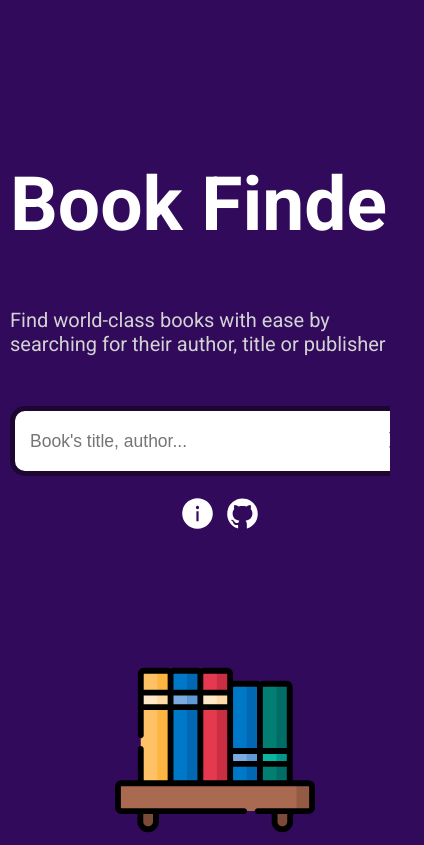
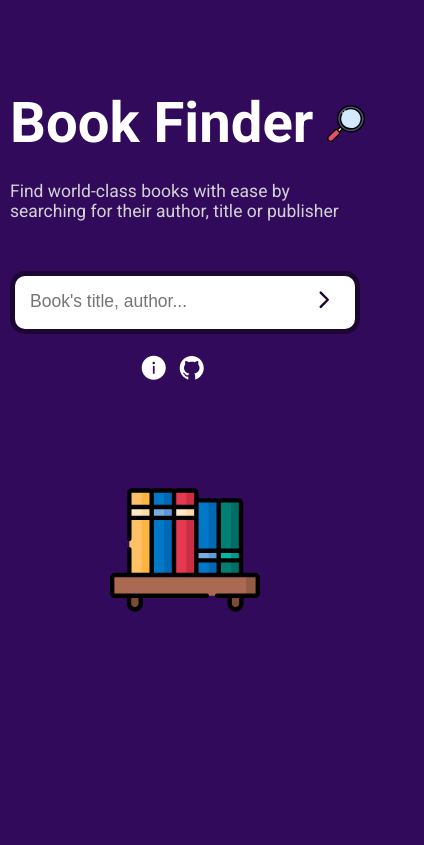
Before and after one commit to lucasmsa/book-finder-app, a React (Create React App) app: page / in a window 390 px wide. Shown: the whole page, 424 px wide, since content can reach past the window. Built offline with nearby package versions, Linux system fonts and the light colour scheme.

Commit message:
refine responsiveness

```diff
--- a/src/components/Books/styles.ts
+++ b/src/components/Books/styles.ts
@@ -4,9 +4,13 @@ import { tint } from 'polished'
 export const BookCard = styled.div`
 
   transition: margin-right 0.5s;
+
+
   &:hover {
     margin-right: -20px;
   }
+
+
   text-decoration: none;
   font-family: 'Roboto', sans-serif;
   background: #4B148B;
@@ -25,6 +29,12 @@ export const BookCard = styled.div`
   align-content: center;
   margin-bottom: 10px;
 
+  @media only screen and (max-width: 493px) {
+    max-width: 240px;
+    max-height: 400px;
+    padding-bottom: 20px;
+  }
+
   @media only screen and (max-width: 940px) {
     transform: translateY(-200px);
     transform: translateX(60px);
@@ -36,6 +46,7 @@ export const BookCard = styled.div`
     margin: 0 20px 30px 20px;
     transform: translateY(0.01px);
     border: 1px solid white;
+
   }
 
   h2 {
@@ -45,6 +56,10 @@ export const BookCard = styled.div`
     font-size: 25px;
     font-weight: bold;
     color: white;
+
+    @media only screen and (max-width: 493px) {
+      font-size: 21.5px;
+    }
   }
 
   p {
@@ -58,9 +73,17 @@ export const BookCard = styled.div`
     &:last-child {
         margin-bottom: 10px;
     }
+
+    @media only screen and (max-width: 493px) {
+      font-size: 16px;
+    }
   }
 
   a {
+
+    @media only screen and (max-width: 493px) {
+      font-size: 17.5px;
+    }
     font-size: 20px;
     position: absolute;
     color: #E7BD3D;
--- a/src/pages/Home/styles.ts
+++ b/src/pages/Home/styles.ts
@@ -8,7 +8,12 @@ interface BookCardProps {
 
 export const Container = styled.div`
   margin-top: 100px;
-  min-width: 540px;
+  min-width: 414px;
+
+
+  @media only screen and (max-width: 493px) {
+      margin-top: 30px;
+  }
 
   h1 {
     font-family: 'Roboto', sans-serif;
@@ -16,9 +21,17 @@ export const Container = styled.div`
     font-size: 75px;
     color: white;
     flex: 1;
+
+    @media only screen and (max-width: 493px) {
+      font-size: 56.25px;
+    }
     img {
       width: 50px;
       height: 50px;
+      @media only screen and (max-width: 493px) {
+        width: 37.5px;
+        height: 37.5px;
+      }
       margin-left: 0px;
     }
   }
@@ -29,6 +42,11 @@ export const Container = styled.div`
     font-size: 50px;
     color: white;
     flex: 1;
+
+    @media only screen and (max-width: 493px) {
+      margin-left: 0px;
+    }
+
   }
 
   p {
@@ -39,6 +57,12 @@ export const Container = styled.div`
     max-width: 400px;
     color: lightgrey;
 
+    @media only screen and (max-width: 493px) {
+      max-width: 350px;
+      font-size: 17.5px;
+      margin-top: 25px;
+      margin-right: 4px;
+    }
   }
 `
 
@@ -47,6 +71,12 @@ export const Icons = styled.div`
   margin-left: 160px;
   width: 200px;
   margin-top: 20px;
+
+  @media only screen and (max-width: 493px) {
+    margin-left: 120px;
+    margin-top: 20px;
+  }
+
   svg {
     color: #fff;
     transition: color 0.2s;
@@ -54,12 +84,17 @@ export const Icons = styled.div`
       color: ${tint(0.2, '#562085')}
     }
 
+    @media only screen and (max-width: 493px) {
+      width: 27.5px;
+      height: 27.5px;
+    }
+
     & {
       margin-left: 10px;
     }
   }
 
-  @media only screen and (max-width: 940px) {
+  @media only screen and (max-width: 940px) and (min-width: 494px) {
     margin-bottom: 200px;
   }
 `
@@ -82,7 +117,7 @@ export const Books = styled.div<BookCardProps>`
     margin-bottom: 20px;
     box-shadow: 5px 4px 5px 5px #18062C;
 
-    @media only screen and (max-width: 940px) {
+    @media only screen and (max-width: 940px){
       visibility: hidden;
     }
   }
@@ -103,8 +138,11 @@ export const Books = styled.div<BookCardProps>`
     text-decoration: none;
   }
 
-
-  @media only screen and (max-width: 940px) {
+  @media only screen and (max-width: 493px) {
+      font-size: 17.5px;
+      margin-top: 45px;
+  }
+  @media only screen and (max-width: 940px){
 
     height: 50px;
     width: 50px;
@@ -113,18 +151,34 @@ export const Books = styled.div<BookCardProps>`
 
     div {
       position: relative;
+      @media only screen and (max-width: 493px) {
+        margin-right: 70px;
+      }
       &:nth-child(2) {
         margin-top: ${props => ((props.numberOfCards * 710) - 900)}px;
+
+        @media only screen and (max-width: 493px) {
+          margin-top: ${props => ((props.numberOfCards * 710) - 750)}px;
+        }
       }
       transform: translateY(250px) translateX(-130px);
     }
 
     .books {
       transform: translateY(-10px) translateX(-120px);
+
+      @media only screen and (max-width: 493px) {
+          height: 150px;
+          margin-right: 60px;
+      }
     }
 
     .loading {
       transform: translateY(-10px) translateX(-120px);
+
+      @media only screen and (max-width: 493px) {
+        margin-right: 60px;
+      }
     }
   }
 `
@@ -138,6 +192,11 @@ export const Input = styled.div`
   background: white;
   border-radius: 15px;
 
+  @media only screen and (max-width: 493px) {
+    height: 62.5px;
+    width: 350px;
+  }
+
   input {
     font-size: 17.5px;
     margin-left: 15px;
@@ -146,6 +205,11 @@ export const Input = styled.div`
     height: 60px;
     width: 340px;
     margin-right: 10px;
+
+    @media only screen and (max-width: 493px) {
+      height: 50px;
+      width: 270px;
+    }
 
     &::placeholder {
       font-size: 17.5px;
--- a/src/pages/Info/index.tsx
+++ b/src/pages/Info/index.tsx
@@ -8,7 +8,7 @@ const Info = () => {
     <Link to='/'>
       <FiArrowLeft size={50} />
     </Link>
-    <h2>The idea behind this application was provided by this <a target="_blank" rel="noopener noreferrer" href='https://github.com/florinpop17/app-ideas/blob/master/Projects/2-Intermediate/Book-Finder-App.md'>repository</a>  🦦</h2>
+    <h2>The idea behind the application was provided by this <a target="_blank" rel="noopener noreferrer" href='https://github.com/florinpop17/app-ideas/blob/master/Projects/2-Intermediate/Book-Finder-App.md'>repository</a>  🦦</h2>
     <p style={{display: 'inline'}} >Some of the icons were made by <a target="_blank" rel="noopener noreferrer"  href="https://www.flaticon.com/authors/freepik" title="Freepik">Freepik</a> from <a target="_blank" rel="noopener noreferrer"  href="https://www.flaticon.com/" title="Flaticon">www.flaticon.com</a></p>
   </Container>
 }
--- a/src/pages/Info/styles.ts
+++ b/src/pages/Info/styles.ts
@@ -3,8 +3,12 @@ import { tint } from 'polished'
 
 export const Container = styled.div`
   margin-top: 100px;
-  min-width: 540px;
+  min-width: 414px;
   color: white;
+
+  @media only screen and (max-width: 493px) {
+      margin-top: 30px;
+  }
 
   a {
 
@@ -21,7 +25,6 @@ export const Container = styled.div`
     &:hover {
       color: ${tint(0.2, '#FFDA69')}
     }
-
   }
 
 
@@ -47,7 +50,12 @@ export const Container = styled.div`
       a:last-child {
         margin: 10px 15px;
       }
-
+    }
+    @media only screen and (max-width: 493px) {
+      max-width: 350px;
+      font-size: 17.5px;
+      margin-top: 25px;
+      margin-right: 4px;
     }
   }
 `
--- a/src/styles/global.ts
+++ b/src/styles/global.ts
@@ -8,13 +8,9 @@ export default createGlobalStyle`
     box-sizing: border-box;
   }
 
-  html, body {
+  body {
     -webkit-font-smoothing: antialised;
     background: #320A5C;
-    overflow-x: hidden;
-  }
-
-  body {
     width: 100%;
     position: relative;
   }
```
